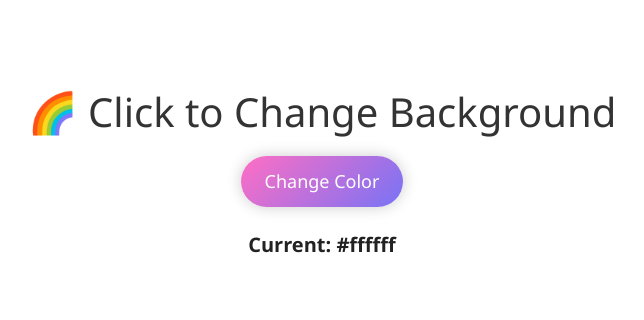
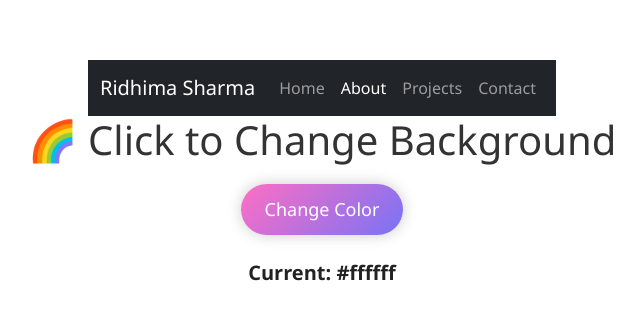
Before and after one commit to Ridhimaa0827/Alfido-Tech-Intern, a plain HTML site: page projects.html in a window 1280 px wide. Shown: the part 222-542 px from the top of the page, without its empty margins (318-962 px from the left). Drawn offline with nearby package versions, Linux system fonts and the light colour scheme.

Commit message:
Update projects.html

```diff
--- a/projects.html
+++ b/projects.html
@@ -45,6 +45,22 @@
   </style>
 </head>
 <body>
+  <nav class="navbar navbar-expand-lg navbar-dark bg-dark">
+    <div class="container-fluid">
+      <a class="navbar-brand" href="index.html">Ridhima Sharma</a>
+      <button class="navbar-toggler" type="button" data-bs-toggle="collapse" data-bs-target="#navbarNav">
+        <span class="navbar-toggler-icon"></span>
+      </button>
+      <div class="collapse navbar-collapse" id="navbarNav">
+        <ul class="navbar-nav ms-auto">
+          <li class="nav-item"><a class="nav-link" href="index.html">Home</a></li>
+          <li class="nav-item"><a class="nav-link active" href="index.html">About</a></li>
+          <li class="nav-item"><a class="nav-link" href="projects.html">Projects</a></li>
+          <li class="nav-item"><a class="nav-link" href="contactus.html">Contact</a></li>
+        </ul>
+      </div>
+    </div>
+  </nav>
 
   <h1>🌈 Click to Change Background</h1>
   <button class="btn-glow" onclick="changeColor()">Change Color</button>
```
